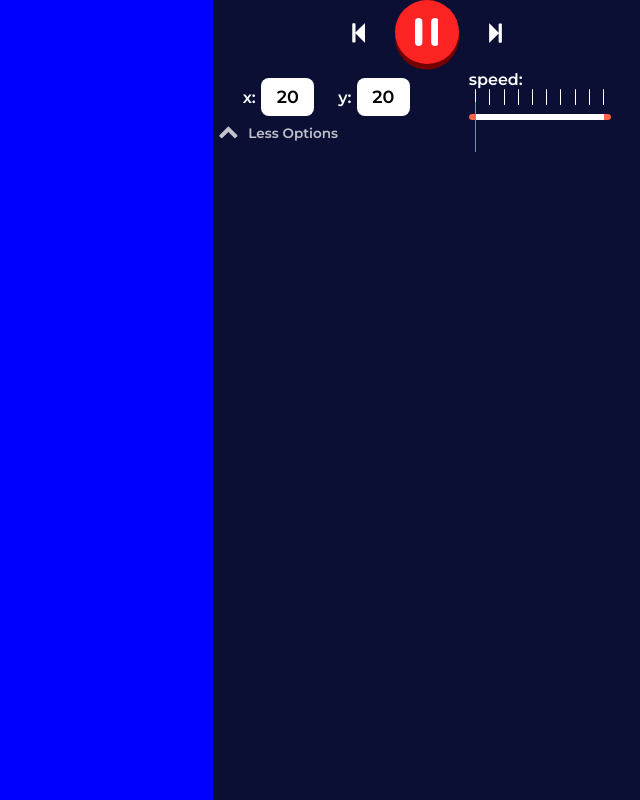
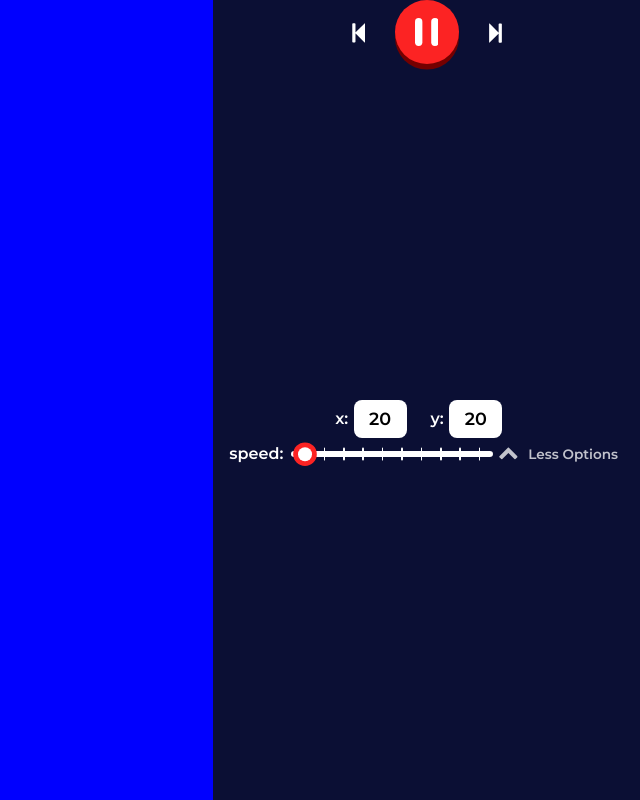
Before and after one commit to MoophHD/life-automata, a React (Create React App) app in the folder client/: page / in a window 1280 px wide. Shown: the whole page, without its empty margins (640-1280 px from the left). Built offline with nearby package versions, Linux system fonts and the light colour scheme.

Commit message:
basic tool container layout

```diff
--- a/client/src/components/RangeInput.js
+++ b/client/src/components/RangeInput.js
@@ -5,12 +5,13 @@ import Ruler from "./Ruler";
 //thump
 const thumpSize = 0.9; //rem
 const borderSize = 0.3; //rem
+//input
 const inputSidePart = 0.4; //rem
 
 const RangeInput = ({ style, min, max, step, defaultValue, register }) => {
   const count = ~~(max - min) / step + 1;
   return (
-    <>
+    <Container>
       <RulerWrapper count={count}>
         <Ruler count={count} />
       </RulerWrapper>
@@ -25,13 +26,26 @@ const RangeInput = ({ style, min, max, step, defaultValue, register }) => {
         defaultValue={defaultValue}
         ref={register}
       />
-    </>
+    </Container>
   );
 };
 
+const Container = styled.div`
+  width: 100%;
+  position: relative;
+  min-height: 2rem;
+  display: flex;
+  align-items: center;
+  justify-content: center;
+  margin-left: .5em;
+`
+
 const RulerWrapper = styled.div`
+  position: absolute;
+  top: 50%;
+  transform: translateY(-50%);
   width: 100%;
-  padding: ${props => `0 calc(calc(${inputSidePart}rem - ${100/props.count/2}%) / ${1 - 1/props.count})`};
+  padding: ${props => `0 calc(calc(${inputSidePart}rem - ${100/props.count/2}% + ${thumpSize * 0.5}rem) / ${1 - 1/props.count})`};
 `
 
 const Input = styled.input`
@@ -54,22 +68,17 @@ const Input = styled.input`
   }
 
   &::-webkit-slider-thumb {
+
+    margin-top: -0.7rem;
+    transform: translate(0, 50%);
     -webkit-appearance: none;
-    width: 1px;
-    height: 50px;
-    margin-top: -0.7rem;
-    background-color: tomato;
-
-    // margin-top: -0.7rem;
-    // transform: translateY(50%);
-    // -webkit-appearance: none;
-    // height: ${thumpSize}rem;
-    // width: ${thumpSize}rem;
-    // border-radius: 50%;
-    // border: none;
-    // box-shadow: 0 0 0 ${borderSize}rem #fc2323;
-    // background: #ffffff;
-    // cursor: pointer;
+    height: ${thumpSize}rem;
+    width: ${thumpSize}rem;
+    border-radius: 50%;
+    border: none;
+    box-shadow: 0 0 0 ${borderSize}rem #fc2323;
+    background: #ffffff;
+    cursor: pointer;
   }
 
   &::before {
@@ -78,7 +87,7 @@ const Input = styled.input`
     height: 0.45em;
     left: 0;
     width: ${inputSidePart}rem;
-    background-color: tomato;
+    background-color: white;
     border-top-left-radius: 50%;
     border-bottom-left-radius: 50%;
   }
@@ -89,7 +98,7 @@ const Input = styled.input`
     height: 0.45em;
     right: 0;
     width: ${inputSidePart}rem;
-    background-color: tomato;
+    background-color: white;
     border-top-right-radius: 50%;
     border-bottom-right-radius: 50%;
   }
--- a/client/src/components/Ruler.js
+++ b/client/src/components/Ruler.js
@@ -5,9 +5,15 @@ const Ruler = ({ stumps = {}, count }) => {
   //must return lines like in ruler with stumps representing bigger lines with titles udnerneath
   return (
     <Table>
-      <Row>
-        {[...Array(count)].map(() => <Cell><Line /></Cell>)}
-      </Row>
+      <tbody>
+        <Row>
+          {[...Array(count)].map((_, i) => (
+            <Cell key={`${i}th ruler cel`}>
+              <Line />
+            </Cell>
+          ))}
+        </Row>
+      </tbody>
     </Table>
   );
 };
@@ -17,21 +23,19 @@ const Table = styled.table`
   border-spacing: 0;
 `;
 
-const Row = styled.tr`
-
-`
+const Row = styled.tr``;
 
 const Cell = styled.td`
   padding: 0;
-`
+`;
 
 const Line = styled.div`
   height: 100%;
-  width: 1px;
+  width: 1.5px;
   margin: auto;
   background-color: white;
   border-radius: 3px;
-  height: 1rem;
-`
+  height: 0.8rem;
+`;
 
 export default Ruler;
--- a/client/src/pages/Home/Tools/Controls.js
+++ b/client/src/pages/Home/Tools/Controls.js
@@ -17,48 +17,47 @@ const Controls = ({
   return (
     <>
       {folded ? (
-        <ToggleBtn onClick={() => setFolded(false)}>
-          <DownArrow /> More Options
-        </ToggleBtn>
+        <ControlsContainer>
+          <ToggleBtn onClick={() => setFolded(false)}>
+            <DownArrow /> More Options
+          </ToggleBtn>
+        </ControlsContainer>
       ) : (
         <>
           <ControlsContainer>
-            <div style={{ margin: "auto" }}>
+            <InputWrapper style={{ paddingRight: "1rem" }}>
               x:
               <DimensionInput name="x" defaultValue={defaultX} ref={register} />
               y:
               <DimensionInput name="y" defaultValue={defaultY} ref={register} />
-            </div>
-            <div style={{ margin: "auto" }}>
+            </InputWrapper>
+            <InputWrapper style={{ flex: 1, minWidth: "250px" }}>
               speed:
               <RangeInput
-                style={{ direction: "rtl"}}
+                style={{ direction: "rtl" }}
                 min={50}
                 max={950}
                 step={100}
                 defaultValue={defaultInterval}
                 register={register}
               />
-              {/* <input
-                name="interval"
-                style={{ direction: "rtl" }}
-                type="range"
-                min="50"
-                max="1050"
-                step={100}
-                defaultValue={defaultInterval}
-                ref={register}
-              /> */}
-            </div>
-          </ControlsContainer>
-          <ToggleBtn onClick={() => setFolded(true)}>
+            </InputWrapper>
+            <ToggleBtn onClick={() => setFolded(true)}>
             <DownArrow isUp={true} /> Less Options
           </ToggleBtn>
+          </ControlsContainer>
+
         </>
       )}
     </>
   );
 };
+
+const InputWrapper = styled.div`
+  margin: auto;
+  display: flex;
+  align-items: center;
+`;
 
 const ControlsContainer = styled.div`
   color: white;
@@ -68,6 +67,9 @@ const ControlsContainer = styled.div`
   flex-wrap: wrap;
   justify-items: center;
   align-content: center;
+  margin: auto;
+
+  align-self: flex-end;
 `;
 
 const DimensionInput = styled.input`
@@ -91,6 +93,7 @@ const DimensionInput = styled.input`
 `;
 
 const ToggleBtn = styled.button`
+  margin: auto;
   background: none;
   border: none;
   outline: none;
--- a/client/src/pages/Home/Tools/index.js
+++ b/client/src/pages/Home/Tools/index.js
@@ -18,6 +18,10 @@ const Tools = ({ onStepIn, onStepOut, onTogglePlay }) => {
 
 const Container = styled.div`
   background-color: #0B0F34;
+  padding: 0 1em;
+  display: flex;
+  flex-direction: column;
+  justify-content: space-between;
 `;
 
 export default Tools;
```
